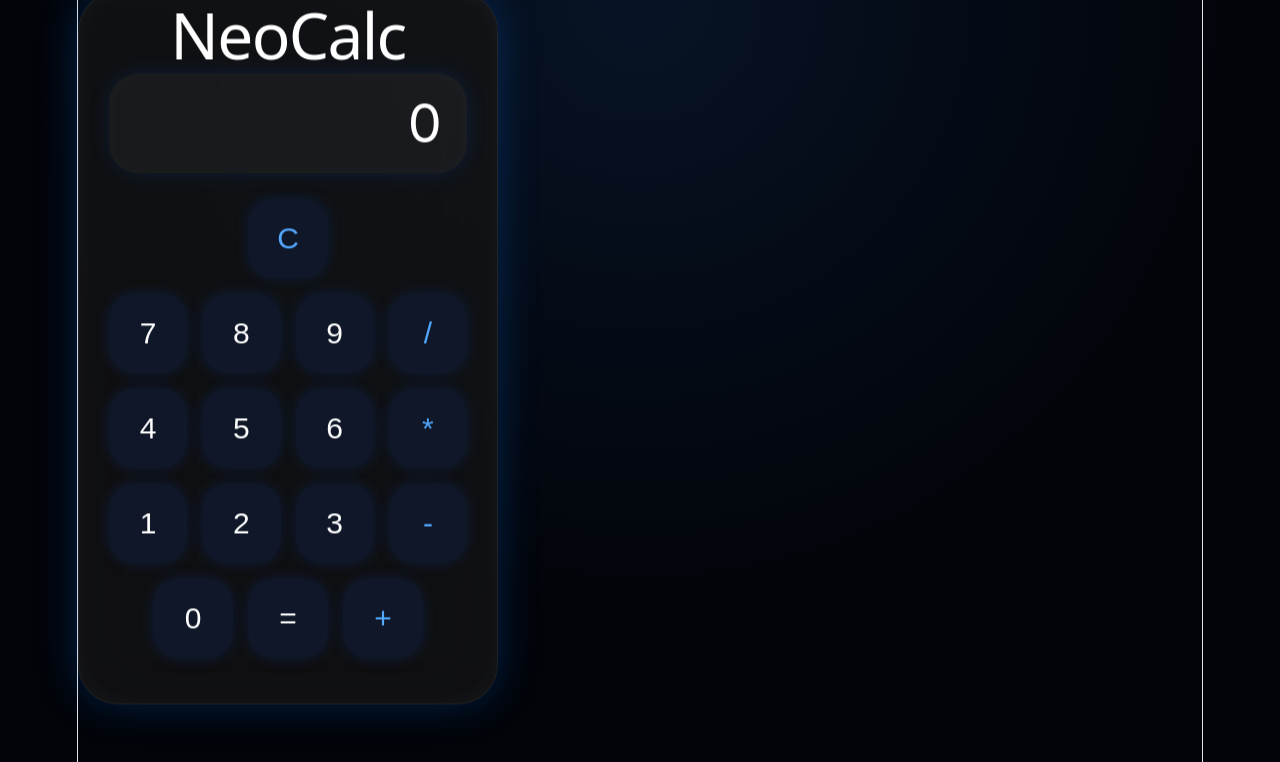
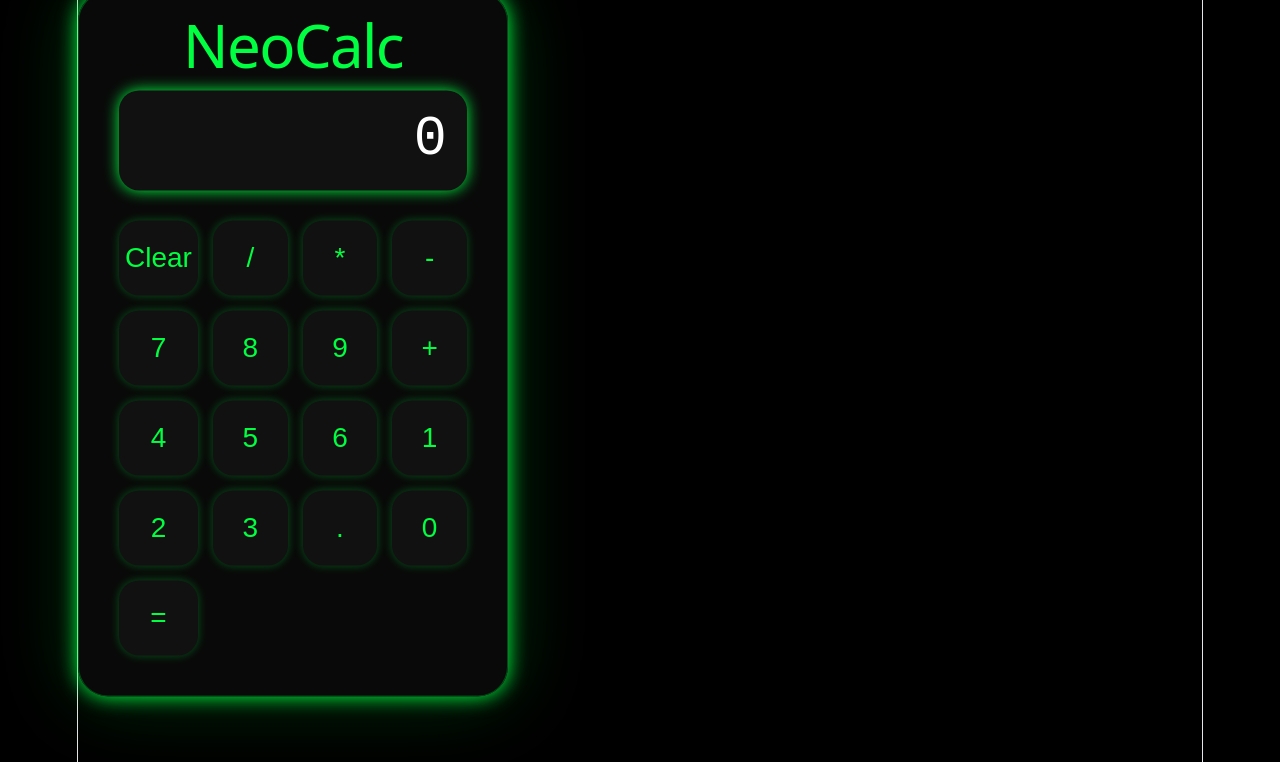
Before and after one commit to sxddhxrthg/neo-calc, a React (Vite) app: page / in a window 1280 px wide. Shown: the top 762 px of the page. Built offline with nearby package versions, Linux system fonts and the light colour scheme.

Commit message:
style: introduce matrix themed NeoCalc v2 UI

```diff
--- a/src/App.css
+++ b/src/App.css
@@ -4,38 +4,115 @@
 
 body{
     margin:0;
-  background:
-    radial-gradient(circle at top,#071325 0%,#020409 60%);
-  min-height:100vh;
+    background:black;
 
     display:flex;
     justify-content:center;
     align-items:center;
 
-  font-family:Inter,sans-serif;
-  overflow:hidden;
+    min-height:100vh;
+
+    font-family:monospace;
 }
 
 .calculator{
-  width:420px;
-  padding:30px;
+    width:430px;
 
-  background:rgba(20,20,20,.75);
+    padding:40px;
 
-  border:1px solid rgba(255,255,255,.08);
+    border-radius:30px;
 
-  border-radius:40px;
+    background:rgba(10,10,10,.9);
 
-  backdrop-filter:blur(40px);
+    border:1px solid rgba(0,255,65,.25);
 
     box-shadow:
-    0 0 40px rgba(0,120,255,.25),
-    inset 0 0 25px rgba(255,255,255,.04);
+    0 0 20px #00ff41,
+    0 0 80px rgba(0,255,65,.2);
 
     animation:float 4s ease-in-out infinite;
 }
 
+h1{
+    color:#00ff41;
+
+    text-align:center;
+
+    font-size:60px;
+
+    margin-top:0;
+}
+
+.display{
+    height:100px;
+
+    display:flex;
+    align-items:center;
+    justify-content:flex-end;
+
+    padding-right:20px;
+
+    font-size:55px;
+
+    color:white;
+
+    border-radius:20px;
+
+    background:#111;
+
+    margin-bottom:30px;
+
+    box-shadow:0 0 15px #00ff41;
+}
+
+.buttons{
+    display:grid;
+
+    grid-template-columns:repeat(4,1fr);
+
+    gap:15px;
+}
+
+button{
+
+    height:75px;
+
+    border:none;
+
+    border-radius:20px;
+
+    background:#111;
+
+    color:#00ff41;
+
+    font-size:28px;
+
+    cursor:pointer;
+
+    transition:.2s;
+
+    box-shadow:0 0 10px rgba(0,255,65,.3);
+
+}
+
+button:hover{
+
+    transform:translateY(-5px);
+
+    box-shadow:
+    0 0 20px #00ff41,
+    0 0 50px #00ff41;
+
+}
+
+button:active{
+
+    transform:scale(.92);
+
+}
+
 @keyframes float{
+
 0%{
 transform:translateY(0px);
 }
@@ -47,82 +124,5 @@
 100%{
 transform:translateY(0px);
 }
+
 }
-
-h1{
-  color:white;
-  text-align:center;
-  font-size:64px;
-  margin-top:0;
-  margin-bottom:25px;
-}
-
-.display{
-  height:100px;
-
-  display:flex;
-  align-items:center;
-  justify-content:flex-end;
-
-  padding-right:25px;
-
-  font-size:54px;
-
-  color:white;
-
-  background:rgba(255,255,255,.04);
-
-  border-radius:30px;
-
-  margin-bottom:25px;
-
-  box-shadow:
-    inset 0 0 20px rgba(255,255,255,.03),
-    0 0 20px rgba(0,100,255,.15);
-}
-
-.row{
-  display:flex;
-  justify-content:center;
-  gap:15px;
-  margin-bottom:15px;
-}
-
-button{
-  width:80px;
-  height:80px;
-
-  border:none;
-
-  border-radius:25px;
-
-  background:#0f1728;
-
-  color:white;
-
-  font-size:30px;
-
-  cursor:pointer;
-
-  transition:.15s;
-
-  box-shadow:
-    0 0 15px rgba(0,100,255,.15);
-}
-
-button:hover{
-  transform:translateY(-5px) scale(1.05);
-
-  background:#18243d;
-
-  box-shadow:
-    0 0 30px rgba(0,120,255,.5);
-}
-
-button:active{
-  transform:scale(.9);
-}
-
-button:last-child{
-  color:#52a8ff;
-}
--- a/src/App.tsx
+++ b/src/App.tsx
@@ -1,119 +1,41 @@
-import React, { useEffect, useState } from "react";
 import "./App.css";
 
 function App() {
-  const [currentDisplay, setCurrentDisplay] = useState("0");
-  const [previous, setPrevious] = useState<number | null>(null);
-  const [operator, setOperator] = useState<string | null>(null);
-
-  const handleButtonClick = (buttonValue: string) => {
-    if (buttonValue === "C") {
-      setCurrentDisplay("0");
-      setPrevious(null);
-      setOperator(null);
-      return;
-    }
-
-    if (
-      ["0", "1", "2", "3", "4", "5", "6", "7", "8", "9"].includes(buttonValue)
-    ) {
-      if (currentDisplay === "0") {
-        setCurrentDisplay(buttonValue);
-      } else {
-        setCurrentDisplay(currentDisplay + buttonValue);
-      }
-      return;
-    }
-
-    if (["+", "-", "*", "/"].includes(buttonValue)) {
-      setPrevious(parseFloat(currentDisplay));
-      setOperator(buttonValue);
-      return;
-    }
-
-    if (buttonValue === "=") {
-      if (previous !== null && operator !== null) {
-        const current = parseFloat(currentDisplay);
-        let result = 0;
-
-        switch (operator) {
-          case "+":
-            result = previous + current;
-            break;
-          case "-":
-            result = previous - current;
-            break;
-          case "*":
-            result = previous * current;
-            break;
-          case "/":
-            result = current !== 0 ? previous / current : 0;
-            break;
-        }
-
-        setCurrentDisplay(result.toString());
-        setPrevious(null);
-        setOperator(null);
-      }
-    }
-  };
-
-  useEffect(() => {
-    const handleKeyDown = (e: KeyboardEvent) => {
-      if (e.key >= "0" && e.key <= "9") {
-        handleButtonClick(e.key);
-      } else if (["+", "-", "*", "/"].includes(e.key)) {
-        handleButtonClick(e.key);
-      } else if (e.key === "Enter") {
-        handleButtonClick("=");
-      } else if (e.key === "Backspace") {
-        handleButtonClick("C");
-      }
-    };
-
-    window.addEventListener("keydown", handleKeyDown);
-
-    return () => {
-      window.removeEventListener("keydown", handleKeyDown);
-    };
-  }, [currentDisplay, previous, operator]);
-
   return (
     <div className="calculator">
+
       <h1>NeoCalc</h1>
 
-      <div className="display">{currentDisplay}</div>
-
-      <div className="row">
-        <button onClick={() => handleButtonClick("C")}>C</button>
+      <div className="display">
+        0
       </div>
 
-      <div className="row">
-        <button onClick={() => handleButtonClick("7")}>7</button>
-        <button onClick={() => handleButtonClick("8")}>8</button>
-        <button onClick={() => handleButtonClick("9")}>9</button>
-        <button onClick={() => handleButtonClick("/")}>/</button>
+      <div className="buttons">
+
+        <button>Clear</button>
+        <button>/</button>
+        <button>*</button>
+        <button>-</button>
+
+        <button>7</button>
+        <button>8</button>
+        <button>9</button>
+        <button>+</button>
+
+        <button>4</button>
+        <button>5</button>
+        <button>6</button>
+
+        <button>1</button>
+        <button>2</button>
+        <button>3</button>
+
+        <button>.</button>
+        <button>0</button>
+        <button>=</button>
+
       </div>
 
-      <div className="row">
-        <button onClick={() => handleButtonClick("4")}>4</button>
-        <button onClick={() => handleButtonClick("5")}>5</button>
-        <button onClick={() => handleButtonClick("6")}>6</button>
-        <button onClick={() => handleButtonClick("*")}>*</button>
-      </div>
-
-      <div className="row">
-        <button onClick={() => handleButtonClick("1")}>1</button>
-        <button onClick={() => handleButtonClick("2")}>2</button>
-        <button onClick={() => handleButtonClick("3")}>3</button>
-        <button onClick={() => handleButtonClick("-")}>-</button>
-      </div>
-
-      <div className="row">
-        <button onClick={() => handleButtonClick("0")}>0</button>
-        <button onClick={() => handleButtonClick("=")}>=</button>
-        <button onClick={() => handleButtonClick("+")}>+</button>
-      </div>
     </div>
   );
 }
```
Lines whose indentation alone changed are shown as unchanged.
